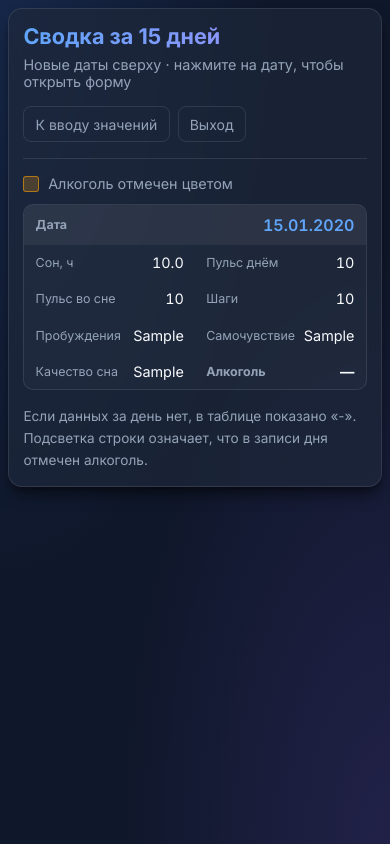
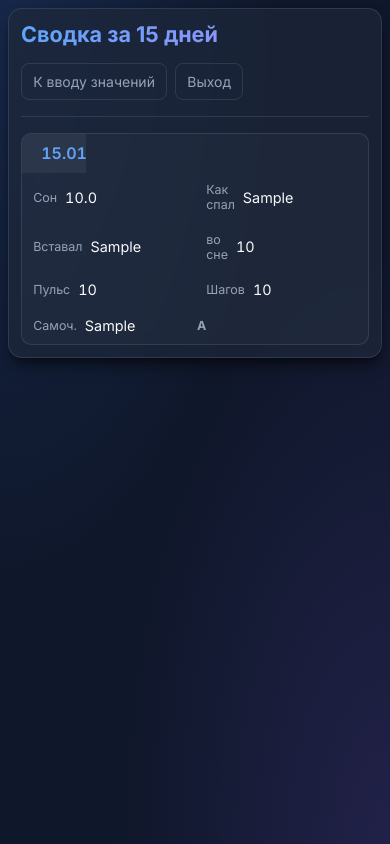
Before and after one commit to vsuh/sleepmon, a FastAPI app: template app/templates/history.html in a window 390 px wide. Run offline with FastAPI, Linux system fonts and the light colour scheme; the template is opened without the code that fills it: most values are stand-ins (such as "Sample title", 1, 10 or a date in 2020).

Commit message:
Refine responsive 15-day summary table

```diff
--- a/app/static/style.css
+++ b/app/static/style.css
@@ -408,75 +408,83 @@
 /* Recent-days summary */
 .history-page {
     align-items: flex-start;
-    padding: 1.5rem;
+    padding: 1.25rem;
+    overflow-x: hidden;
 }
 
 .history-container {
     width: 100%;
     max-width: 1500px;
-    padding: 1.75rem;
+    min-width: 0;
+    padding: 1.25rem;
+    overflow: hidden;
 }
 
 .history-container header {
     gap: 1rem;
 }
 
-.history-subtitle {
-    display: block;
-    margin-top: 0.4rem;
-    color: var(--text-muted);
-    font-size: 0.9rem;
-}
-
-.history-legend {
-    display: flex;
-    align-items: center;
-    gap: 0.55rem;
-    color: var(--text-muted);
-    font-size: 0.9rem;
-    margin-bottom: 0.75rem;
-}
-
-.alcohol-swatch {
-    width: 1rem;
-    height: 1rem;
-    border-radius: 3px;
-    background: rgba(245, 158, 11, 0.22);
-    border: 1px solid rgba(245, 158, 11, 0.6);
-    flex: 0 0 auto;
+.history-container h1 {
+    margin: 0;
 }
 
 .history-table-wrap {
     width: 100%;
-    overflow-x: auto;
+    max-width: 100%;
+    min-width: 0;
+    overflow: hidden;
     border: 1px solid var(--border);
     border-radius: 12px;
 }
 
 .history-table {
     width: 100%;
-    border-collapse: separate;
-    border-spacing: 0;
-    font-size: 0.92rem;
+    max-width: 100%;
+    table-layout: fixed;
+    border-collapse: collapse;
+    font-size: clamp(0.68rem, 0.78vw, 0.9rem);
     font-variant-numeric: tabular-nums;
 }
 
 .history-table th,
 .history-table td {
-    padding: 0.8rem 0.85rem;
+    padding: 0.7rem 0.45rem;
     border-bottom: 1px solid var(--border);
-    text-align: left;
+    text-align: right;
     white-space: nowrap;
+    overflow: hidden;
+    text-overflow: ellipsis;
 }
 
 .history-table th {
     background: rgba(255, 255, 255, 0.06);
     color: var(--text-muted);
-    font-size: 0.82rem;
+    font-size: 0.8em;
     font-weight: 700;
-    position: sticky;
-    top: 0;
 }
+
+.history-table th:first-child,
+.history-table td:first-child {
+    width: 5.7rem;
+    text-align: left;
+}
+
+.history-table th:nth-child(2),
+.history-table td:nth-child(2) { width: 7%; }
+.history-table th:nth-child(3),
+.history-table td:nth-child(3) { width: 9%; }
+.history-table th:nth-child(4),
+.history-table td:nth-child(4) { width: 9%; }
+.history-table th:nth-child(5),
+.history-table td:nth-child(5) { width: 9%; }
+.history-table th:nth-child(6),
+.history-table td:nth-child(6) { width: 9%; }
+.history-table th:nth-child(7),
+.history-table td:nth-child(7) { width: 10%; }
+.history-table th:nth-child(8),
+.history-table td:nth-child(8) { width: 9%; }
+.history-table th:nth-child(9),
+.history-table td:nth-child(9) { width: 4%; }
 
 .history-table tbody tr:last-child td {
     border-bottom: 0;
@@ -486,12 +494,10 @@
     background-color: rgba(59, 130, 246, 0.08);
 }
 
-.history-table tbody tr.has-alcohol td {
-    background-color: rgba(245, 158, 11, 0.17);
-}
-
+.history-table tbody tr.has-alcohol td,
 .history-table tbody tr.has-alcohol:hover td {
-    background-color: rgba(245, 158, 11, 0.25);
+    background-color: rgba(245, 158, 11, 0.24) !important;
+    background-image: linear-gradient(rgba(245, 158, 11, 0.10), rgba(245, 158, 11, 0.10));
 }
 
 .history-table tbody tr.is-today td {
@@ -513,51 +519,47 @@
 }
 
 .history-table .alcohol-cell {
+    text-align: center;
     font-weight: 700;
 }
 
-.history-footnote {
-    margin: 1rem 0 0;
-    font-size: 0.85rem;
-}
+@media (max-width: 1200px) {
+    .history-page {
+        padding: 0.75rem;
+    }
 
-@media (max-width: 1200px) {
     .history-container {
-        padding: 1.25rem;
+        padding: 0.9rem;
     }
 
     .history-table {
-        font-size: 0.82rem;
-        min-width: 980px;
+        font-size: 0.72rem;
     }
 
     .history-table th,
     .history-table td {
-        padding: 0.65rem 0.55rem;
+        padding: 0.55rem 0.25rem;
+    }
+
+    .history-table th:first-child,
+    .history-table td:first-child {
+        width: 4.5rem;
     }
 }
 
 @media (max-width: 1080px) {
-    .history-page {
-        padding: 1rem;
-    }
-
-    .history-container {
-        padding: 1rem;
-    }
-
     .history-table {
-        font-size: 0.78rem;
-        min-width: 920px;
+        font-size: 0.68rem;
     }
 
     .history-table th,
     .history-table td {
-        padding: 0.55rem 0.45rem;
+        padding: 0.5rem 0.18rem;
     }
 
-    .history-container header {
-        align-items: flex-start;
+    .history-table th:first-child,
+    .history-table td:first-child {
+        width: 4rem;
     }
 }
 
@@ -567,7 +569,7 @@
     }
 
     .history-container {
-        padding: 0.9rem;
+        padding: 0.75rem;
         border-radius: 14px;
     }
 
@@ -606,6 +608,7 @@
 
     .history-table {
         font-size: 0.9rem;
+        table-layout: auto;
     }
 
     .history-table thead {
@@ -632,6 +635,8 @@
         white-space: normal;
         padding: 0.6rem 0.7rem;
         border-bottom: 1px solid var(--border);
+        overflow: visible;
+        text-overflow: clip;
     }
 
     .history-table td {
@@ -657,11 +662,17 @@
         font-weight: 700;
     }
 
-    .history-table tbody tr.has-alcohol td {
-        background-color: rgba(245, 158, 11, 0.17);
+    .history-table tbody tr.has-alcohol td,
+    .history-table tbody tr.has-alcohol:hover td {
+        background-color: rgba(245, 158, 11, 0.24) !important;
+        background-image: linear-gradient(rgba(245, 158, 11, 0.10), rgba(245, 158, 11, 0.10));
     }
 
     .history-table tbody tr.is-today td.history-date {
         box-shadow: inset 0 2px rgba(96, 165, 250, 0.5);
     }
+
+    .history-table .alcohol-cell {
+        justify-content: flex-end;
+    }
 }
--- a/app/templates/history.html
+++ b/app/templates/history.html
@@ -12,7 +12,6 @@
         <header>
             <div>
                 <h1>Сводка за 15 дней</h1>
-                <span class="history-subtitle">Новые даты сверху · нажмите на дату, чтобы открыть форму</span>
             </div>
             <div class="header-links">
                 <a href="/" class="btn-outline">К вводу значений</a>
@@ -20,41 +19,38 @@
             </div>
         </header>
 
-        <div class="history-legend"><span class="alcohol-swatch" aria-hidden="true"></span> Алкоголь отмечен цветом</div>
-
         <div class="history-table-wrap">
             <table class="history-table">
                 <thead>
                     <tr>
-                        <th scope="col">Дата</th>
-                        <th scope="col">Сон, ч</th>
-                        <th scope="col">Пульс днём</th>
-                        <th scope="col">Пульс во сне</th>
-                        <th scope="col">Шаги</th>
-                        <th scope="col">Пробуждения</th>
-                        <th scope="col">Самочувствие</th>
-                        <th scope="col">Качество сна</th>
-                        <th scope="col">Алкоголь</th>
+                        <th scope="col" aria-label="Дата"></th>
+                        <th scope="col">Сон</th>
+                        <th scope="col">Как спал</th>
+                        <th scope="col">Вставал</th>
+                        <th scope="col">во сне</th>
+                        <th scope="col">Пульс</th>
+                        <th scope="col">Шагов</th>
+                        <th scope="col">Самоч.</th>
+                        <th scope="col">А</th>
                     </tr>
                 </thead>
                 <tbody>
                     {% for row in rows %}
                     <tr class="{% if row.alco %}has-alcohol{% endif %}{% if row.date == today %} is-today{% endif %}">
-                        <td data-label="Дата" class="history-date"><a href="/?date={{ row.date }}">{{ row.date[8:10] }}.{{ row.date[5:7] }}.{{ row.date[0:4] }}</a></td>
-                        <td data-label="Сон, ч" class="numeric">{{ '%.1f'|format(row.sleep_hours|float) if row.sleep_hours is not none else '-' }}</td>
-                        <td data-label="Пульс днём" class="numeric">{{ row.pulse_avg_day if row.pulse_avg_day not in (none, 0, '0') else '-' }}</td>
-                        <td data-label="Пульс во сне" class="numeric">{{ row.pulse_avg_sleep if row.pulse_avg_sleep not in (none, 0, '0') else '-' }}</td>
-                        <td data-label="Шаги" class="numeric">{{ '{:,.0f}'.format(row.steps_total|float).replace(',', ' ') if row.steps_total not in (none, 0, '0') else '-' }}</td>
-                        <td data-label="Пробуждения" class="numeric">{{ row.sleep_awakenings if row.sleep_awakenings not in (none, 0, '0') else '-' }}</td>
-                        <td data-label="Самочувствие" class="numeric">{{ row.well_being if row.well_being is not none else '-' }}</td>
-                        <td data-label="Качество сна" class="numeric">{{ row.sleep_quality if row.sleep_quality is not none else '-' }}</td>
-                        <td data-label="Алкоголь" class="alcohol-cell">{% if row.alco %}Да{% else %}—{% endif %}</td>
+                        <td data-label="" class="history-date"><a href="/?date={{ row.date }}">{{ row.date[8:10] }}.{{ row.date[5:7] }}</a></td>
+                        <td data-label="Сон" class="numeric">{{ '%.1f'|format(row.sleep_hours|float) if row.sleep_hours is not none else '-' }}</td>
+                        <td data-label="Как спал" class="numeric">{{ row.sleep_quality if row.sleep_quality is not none else '-' }}</td>
+                        <td data-label="Вставал" class="numeric">{{ row.sleep_awakenings if row.sleep_awakenings not in (none, 0, '0') else '-' }}</td>
+                        <td data-label="во сне" class="numeric">{{ row.pulse_avg_sleep if row.pulse_avg_sleep not in (none, 0, '0') else '-' }}</td>
+                        <td data-label="Пульс" class="numeric">{{ row.pulse_avg_day if row.pulse_avg_day not in (none, 0, '0') else '-' }}</td>
+                        <td data-label="Шагов" class="numeric">{{ '{:,.0f}'.format(row.steps_total|float).replace(',', ' ') if row.steps_total not in (none, 0, '0') else '-' }}</td>
+                        <td data-label="Самоч." class="numeric">{{ row.well_being if row.well_being is not none else '-' }}</td>
+                        <td data-label="А" class="alcohol-cell">{% if row.alco %}✔{% endif %}</td>
                     </tr>
                     {% endfor %}
                 </tbody>
             </table>
         </div>
-        <p class="history-footnote">Если данных за день нет, в таблице показано «-». Подсветка строки означает, что в записи дня отмечен алкоголь.</p>
     </main>
 </body>
 </html>
```
Also changed, not shown: SESSION_LOG.md (+8 -0 lines), task.md (+10 -0 lines).
